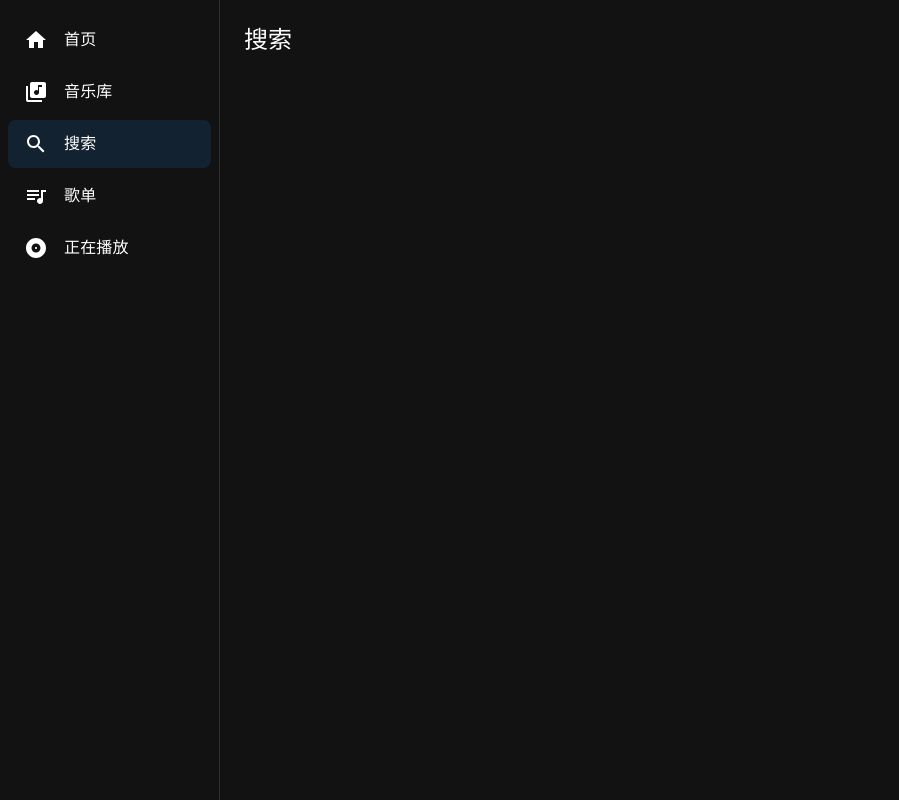
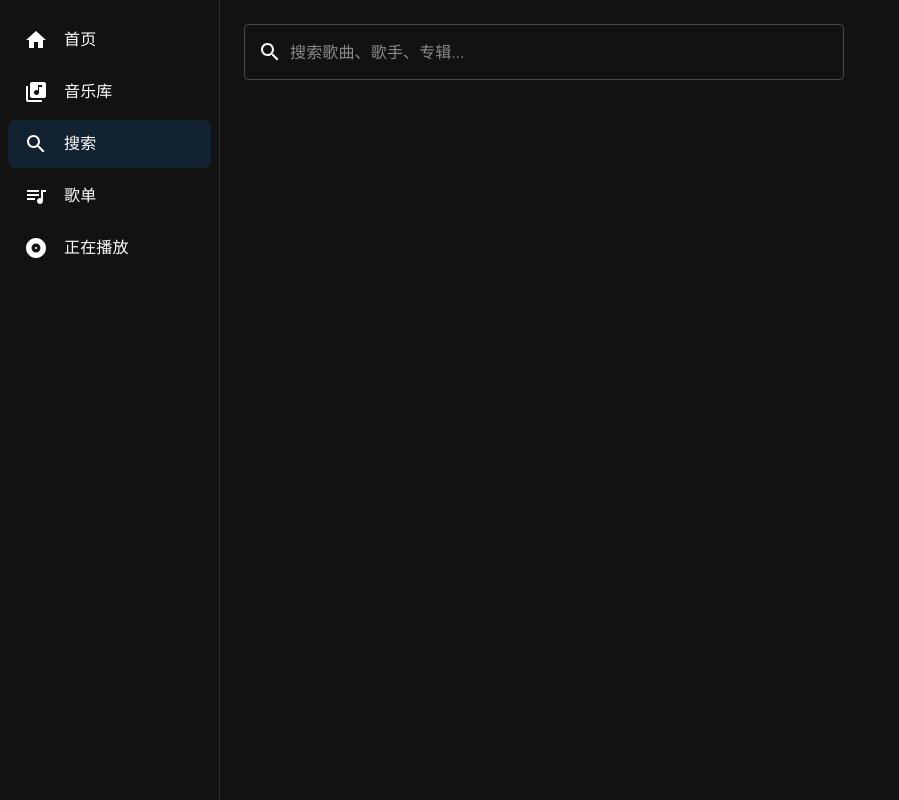
Before and after one commit to ubejutat68-cmd/echo-music-player, a React (Vite) app: page /search in a window 1280 px wide. Shown: the whole page, without its empty margins (0-899 px from the left). Built offline with nearby package versions, Linux system fonts and the light colour scheme.

Commit message:
feat: add SearchPage with history and grouped results

```diff
--- a/src/components/search/SearchPage.tsx
+++ b/src/components/search/SearchPage.tsx
@@ -1,9 +1,114 @@
-import { Box, Typography } from '@mui/material';
+import { Box, TextField, InputAdornment, Typography, Chip } from '@mui/material';
+import { Search } from '@mui/icons-material';
+import { useState, useMemo } from 'react';
+import { useLibraryStore } from '@/stores/libraryStore';
+import { SongList } from '@/components/library/SongList';
+import type { SearchResult } from '@/types';
 
 export function SearchPage() {
+  const [query, setQuery] = useState('');
+  const [history, setHistory] = useState<string[]>(() => {
+    try { return JSON.parse(localStorage.getItem('searchHistory') || '[]'); } catch { return []; }
+  });
+  const tracks = useLibraryStore((s) => s.tracks);
+
+  const results = useMemo((): SearchResult | null => {
+    if (!query.trim()) return null;
+    const lower = query.toLowerCase();
+    const matchedTracks = tracks.filter(
+      (t) => t.title.toLowerCase().includes(lower) || t.artist.toLowerCase().includes(lower) || t.album.toLowerCase().includes(lower)
+    );
+
+    const artistMap = new Map<string, number>();
+    const albumMap = new Map<string, { artist: string; count: number; cover: string | null }>();
+    for (const t of matchedTracks) {
+      artistMap.set(t.artist, (artistMap.get(t.artist) || 0) + 1);
+      const prev = albumMap.get(t.album) || { artist: t.artist, count: 0, cover: t.coverArt };
+      albumMap.set(t.album, { ...prev, count: prev.count + 1 });
+    }
+
+    return {
+      tracks: matchedTracks,
+      artists: [...artistMap.entries()].map(([name, count]) => ({ name, trackCount: count })),
+      albums: [...albumMap.entries()].map(([name, info]) => ({ name, artist: info.artist, trackCount: info.count, coverArt: info.cover })),
+    };
+  }, [query, tracks]);
+
+  const handleSearch = (q: string) => {
+    setQuery(q);
+    if (q.trim() && !history.includes(q.trim())) {
+      const newHistory = [q.trim(), ...history].slice(0, 20);
+      setHistory(newHistory);
+      localStorage.setItem('searchHistory', JSON.stringify(newHistory));
+    }
+  };
+
   return (
     <Box sx={{ p: 3 }}>
-      <Typography variant="h5">搜索</Typography>
+      <TextField
+        fullWidth
+        size="medium"
+        placeholder="搜索歌曲、歌手、专辑..."
+        value={query}
+        onChange={(e) => handleSearch(e.target.value)}
+        InputProps={{
+          startAdornment: <InputAdornment position="start"><Search /></InputAdornment>,
+        }}
+        sx={{ mb: 3, maxWidth: 600 }}
+      />
+
+      {!results && history.length > 0 && (
+        <Box>
+          <Typography variant="subtitle2" color="text.secondary" sx={{ mb: 1 }}>搜索历史</Typography>
+          <Box sx={{ display: 'flex', gap: 1, flexWrap: 'wrap', mb: 2 }}>
+            {history.map((h) => (
+              <Chip key={h} label={h} onClick={() => setQuery(h)} onDelete={() => {
+                const next = history.filter((item) => item !== h);
+                setHistory(next);
+                localStorage.setItem('searchHistory', JSON.stringify(next));
+              }} />
+            ))}
+          </Box>
+        </Box>
+      )}
+
+      {results && (
+        <>
+          {results.tracks.length > 0 && (
+            <>
+              <Typography variant="h6" sx={{ mb: 1 }}>歌曲 ({results.tracks.length})</Typography>
+              <Box sx={{ maxHeight: 360, overflow: 'auto', mb: 3 }}>
+                <SongList tracks={results.tracks} />
+              </Box>
+            </>
+          )}
+          {results.artists.length > 0 && (
+            <>
+              <Typography variant="h6" sx={{ mb: 1 }}>歌手</Typography>
+              <Box sx={{ display: 'flex', gap: 1, flexWrap: 'wrap', mb: 3 }}>
+                {results.artists.map((a) => (
+                  <Chip key={a.name} label={`${a.name} (${a.trackCount})`} onClick={() => setQuery(a.name)} />
+                ))}
+              </Box>
+            </>
+          )}
+          {results.albums.length > 0 && (
+            <>
+              <Typography variant="h6" sx={{ mb: 1 }}>专辑</Typography>
+              <Box sx={{ display: 'flex', gap: 1, flexWrap: 'wrap', mb: 3 }}>
+                {results.albums.map((a) => (
+                  <Chip key={a.name} label={`${a.name} - ${a.artist} (${a.trackCount})`} onClick={() => setQuery(a.name)} />
+                ))}
+              </Box>
+            </>
+          )}
+          {results.tracks.length === 0 && (
+            <Typography color="text.secondary" sx={{ mt: 4, textAlign: 'center' }}>
+              没有找到 "{query}" 的相关结果
+            </Typography>
+          )}
+        </>
+      )}
     </Box>
   );
 }
```
